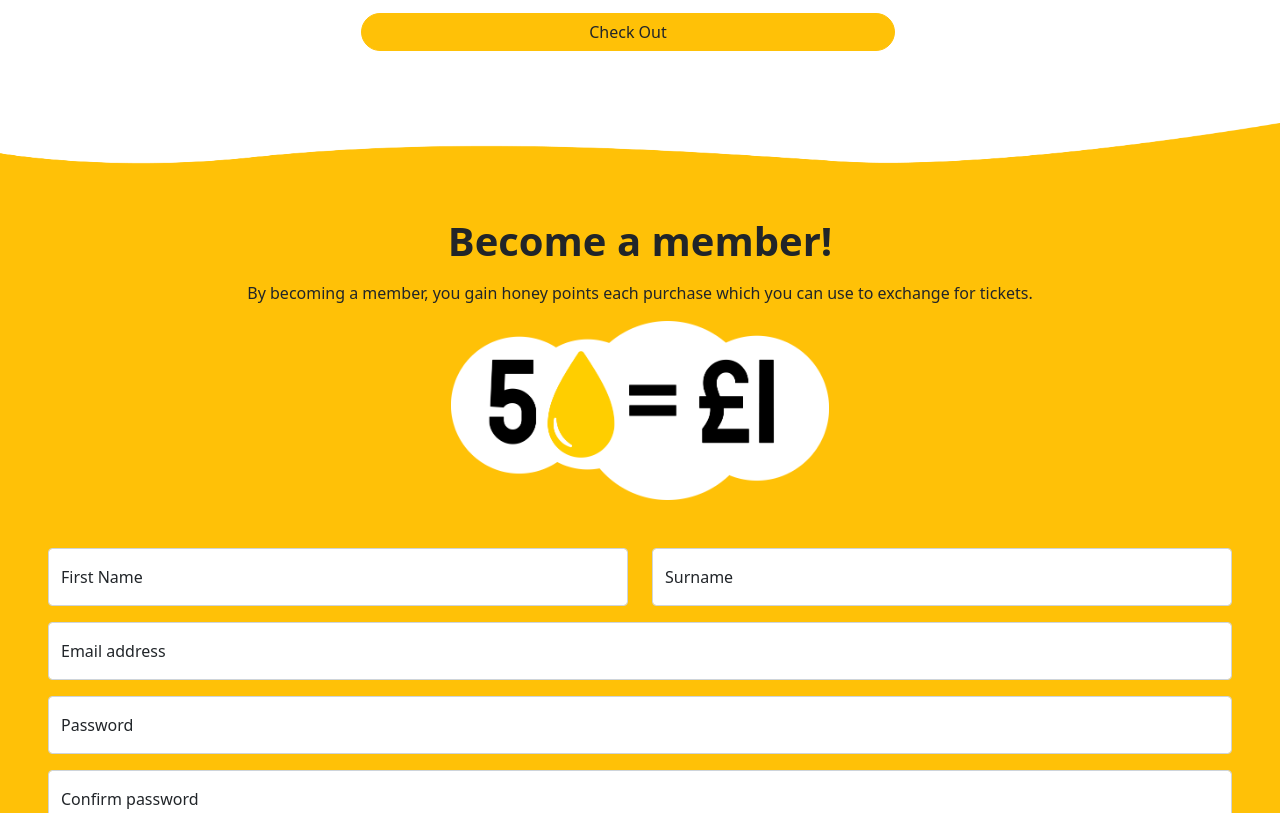
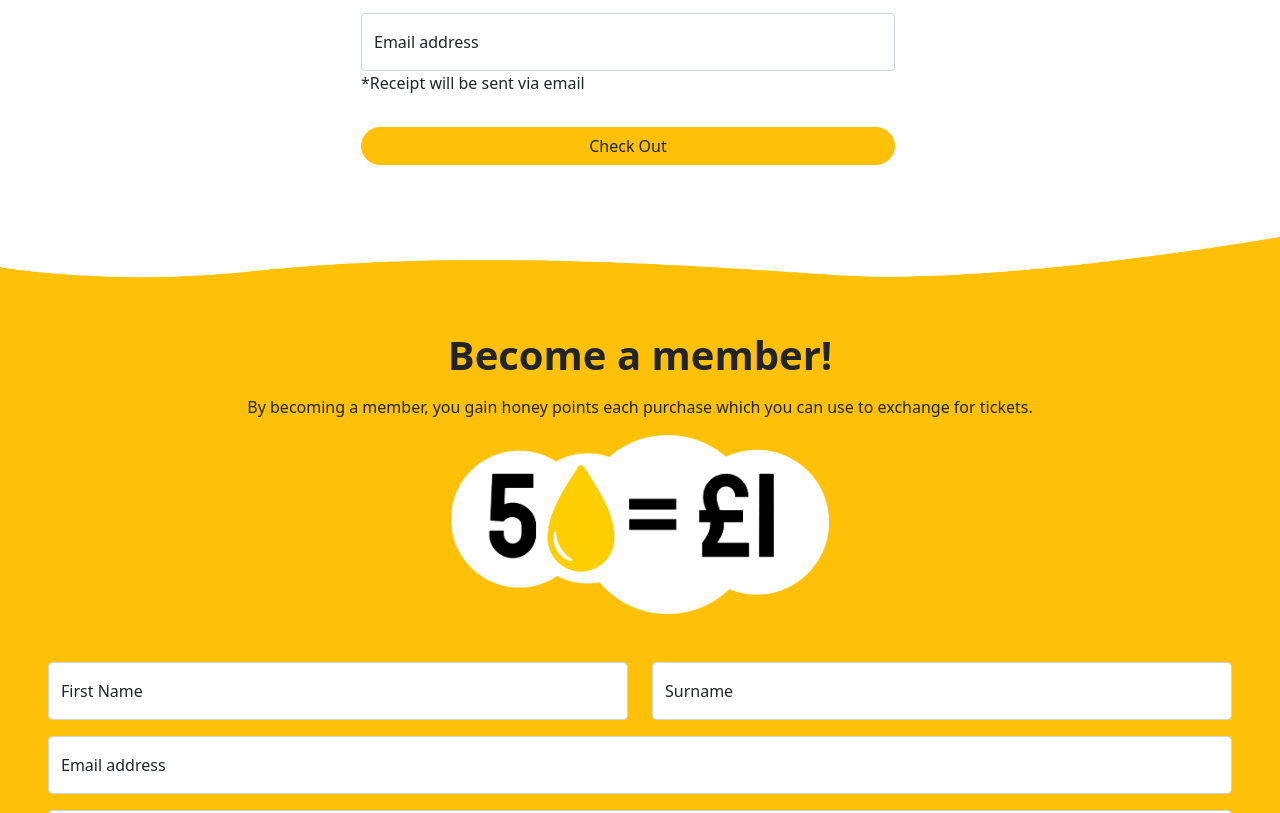
Before and after one commit to AndersonIrawan/HiveSite, a plain HTML site: page index.html in a window 1280 px wide. Shown: the part 3070-3883 px from the top of the page. Drawn offline with nearby package versions, Linux system fonts and the light colour scheme.

Commit message:
added email receipt

```diff
--- a/index.html
+++ b/index.html
@@ -249,13 +249,20 @@
 
         <div class="row">
 
-          <div class="col-3"></div>
+          <div class="col-xs-2 col-md-3"></div>
 
-          <div class="col-6 d-grid">
+          <div class="col-xs-8 col-md-6 d-grid">
+
+            <div class="form-floating mb-3">
+              <input type="email" class="form-control" id="floatingInput" placeholder="name@example.com">
+              <label for="floatingInput" class="text-dark mb-3">Email address</label>
+              <p>*Receipt will be sent via email</p>
+            </div>
+
             <button type="submit" class="btn text-dark btn-warning rounded-pill mb-3l">Check Out</button>
           </div>
 
-          <div class="col-3"></div>
+          <div class="col-xs-2 col-md-3"></div>
 
         </div>
 
```
